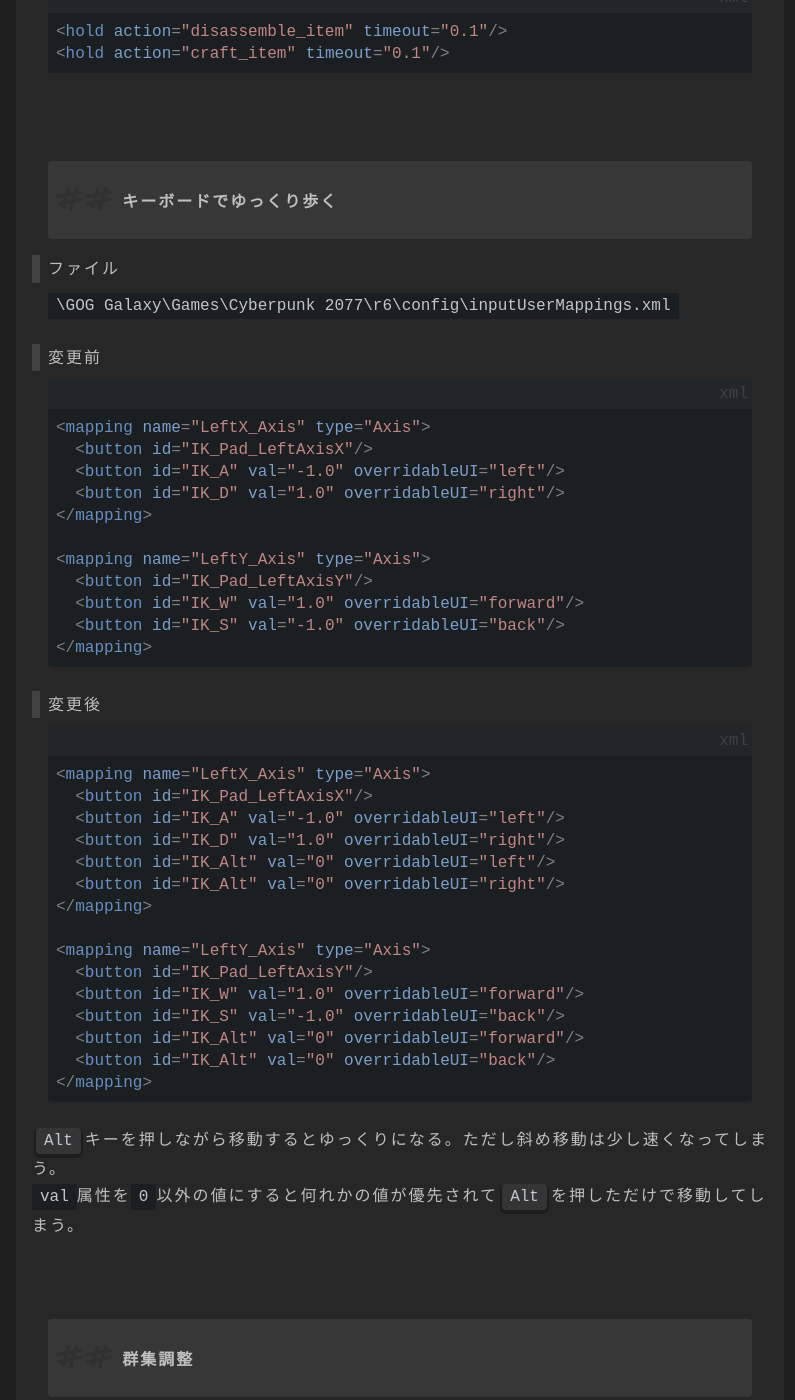
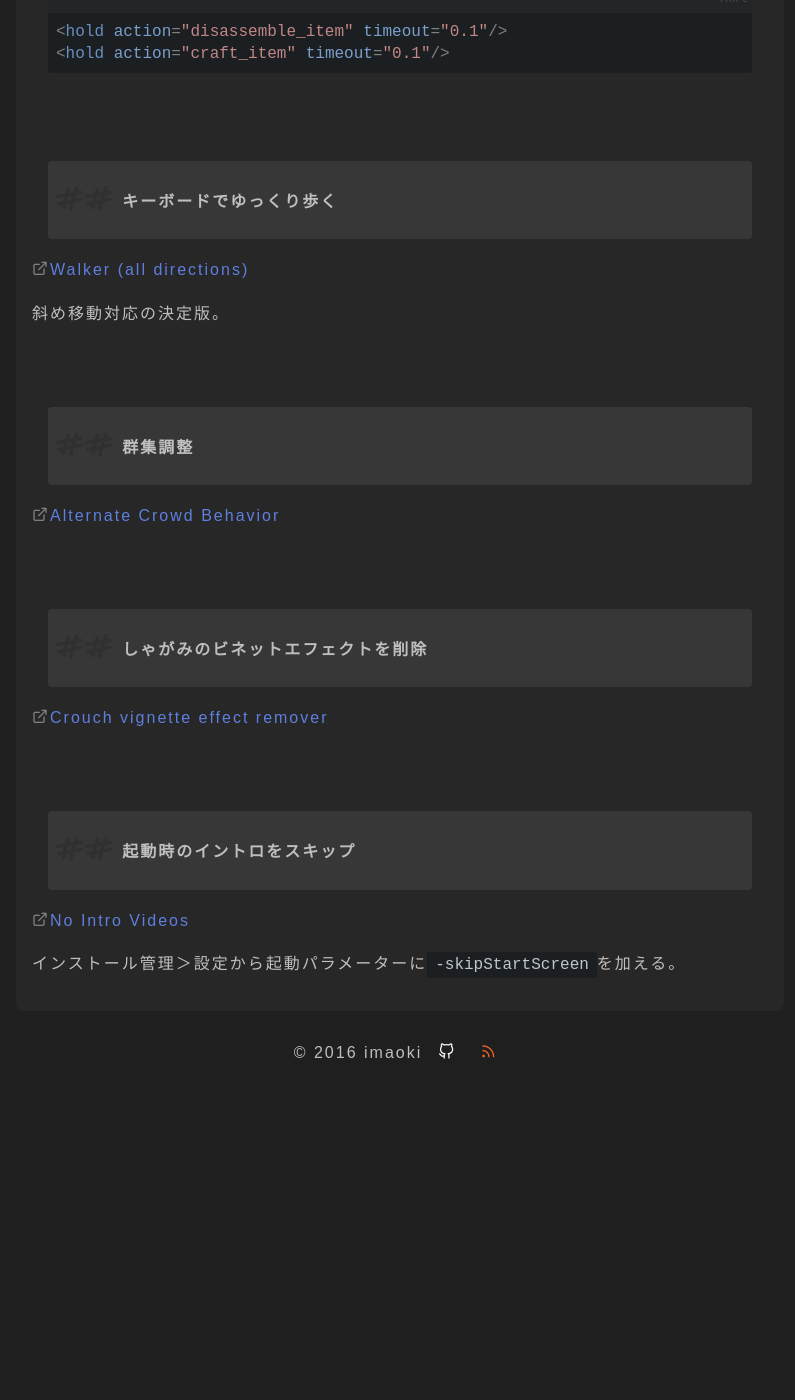
Before and after one commit to imaoki/mxskb, a Jekyll site: the page built from _posts/2020-12-11-cyberpunk-2077-note.md, in a window 1280 px wide and 1400 px high, scrolled down 1497 px. Shown: the whole window, without its empty margins (240-1035 px from the left). Built offline with Jekyll 4.4.1, drawn with Linux system fonts in a browser that asks for light colours; some web fonts are replaced; after the commit the page ends 2575 px from its top, so only the background shows below that.

Commit message:
キーボード歩きの内容を差し替え

````diff
--- a/_posts/2020-12-11-cyberpunk-2077-note.md
+++ b/_posts/2020-12-11-cyberpunk-2077-note.md
@@ -51,45 +51,9 @@ GOG版のメモ。
 
 #### キーボードでゆっくり歩く
 
-ファイル
-: `\GOG Galaxy\Games\Cyberpunk 2077\r6\config\inputUserMappings.xml`
+[Walker \(all directions\)](https://www.nexusmods.com/cyberpunk2077/mods/576)
 
-変更前
-: ```xml
-  <mapping name="LeftX_Axis" type="Axis">
-    <button id="IK_Pad_LeftAxisX"/>
-    <button id="IK_A" val="-1.0" overridableUI="left"/>
-    <button id="IK_D" val="1.0" overridableUI="right"/>
-  </mapping>
-
-  <mapping name="LeftY_Axis" type="Axis">
-    <button id="IK_Pad_LeftAxisY"/>
-    <button id="IK_W" val="1.0" overridableUI="forward"/>
-    <button id="IK_S" val="-1.0" overridableUI="back"/>
-  </mapping>
-  ```
-
-変更後
-: ```xml
-  <mapping name="LeftX_Axis" type="Axis">
-    <button id="IK_Pad_LeftAxisX"/>
-    <button id="IK_A" val="-1.0" overridableUI="left"/>
-    <button id="IK_D" val="1.0" overridableUI="right"/>
-    <button id="IK_Alt" val="0" overridableUI="left"/>
-    <button id="IK_Alt" val="0" overridableUI="right"/>
-  </mapping>
-
-  <mapping name="LeftY_Axis" type="Axis">
-    <button id="IK_Pad_LeftAxisY"/>
-    <button id="IK_W" val="1.0" overridableUI="forward"/>
-    <button id="IK_S" val="-1.0" overridableUI="back"/>
-    <button id="IK_Alt" val="0" overridableUI="forward"/>
-    <button id="IK_Alt" val="0" overridableUI="back"/>
-  </mapping>
-  ```
-
-`Alt`{:.key}キーを押しながら移動するとゆっくりになる。ただし斜め移動は少し速くなってしまう。
-`val`属性を`0`以外の値にすると何れかの値が優先されて`Alt`{:.key}を押しただけで移動してしまう。
+斜め移動対応の決定版。
 
 #### 群集調整
 
````
Also changed, not shown: other parts of _posts/2020-12-11-cyberpunk-2077-note.md (+1 -1 lines).
